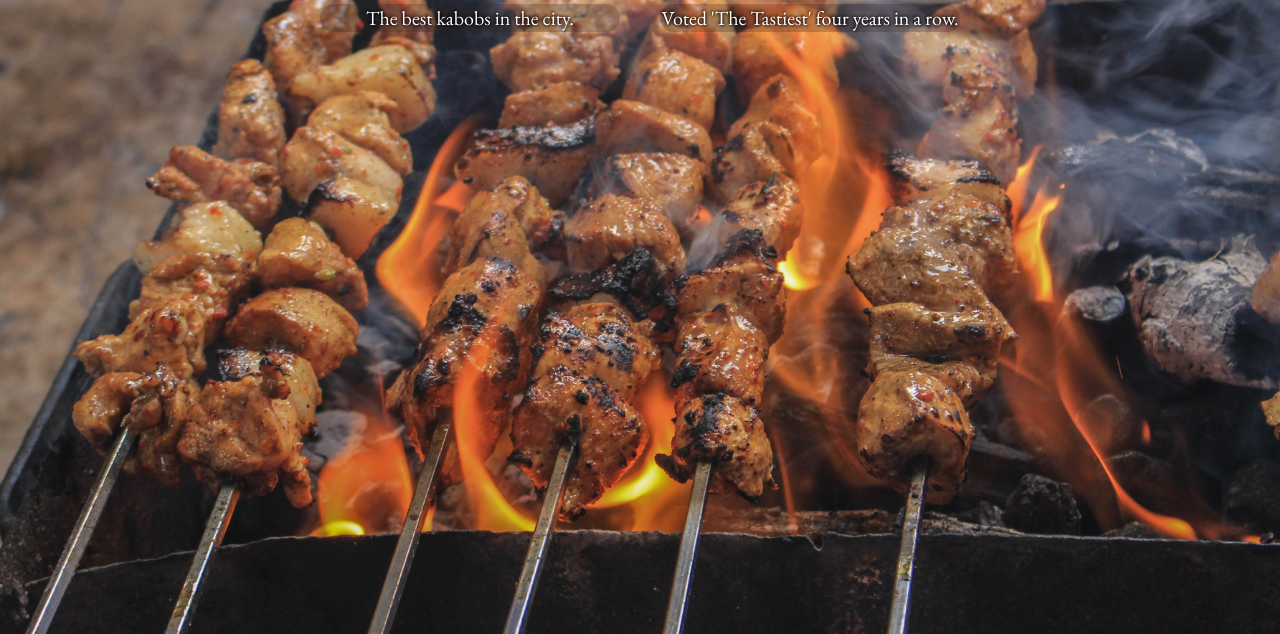
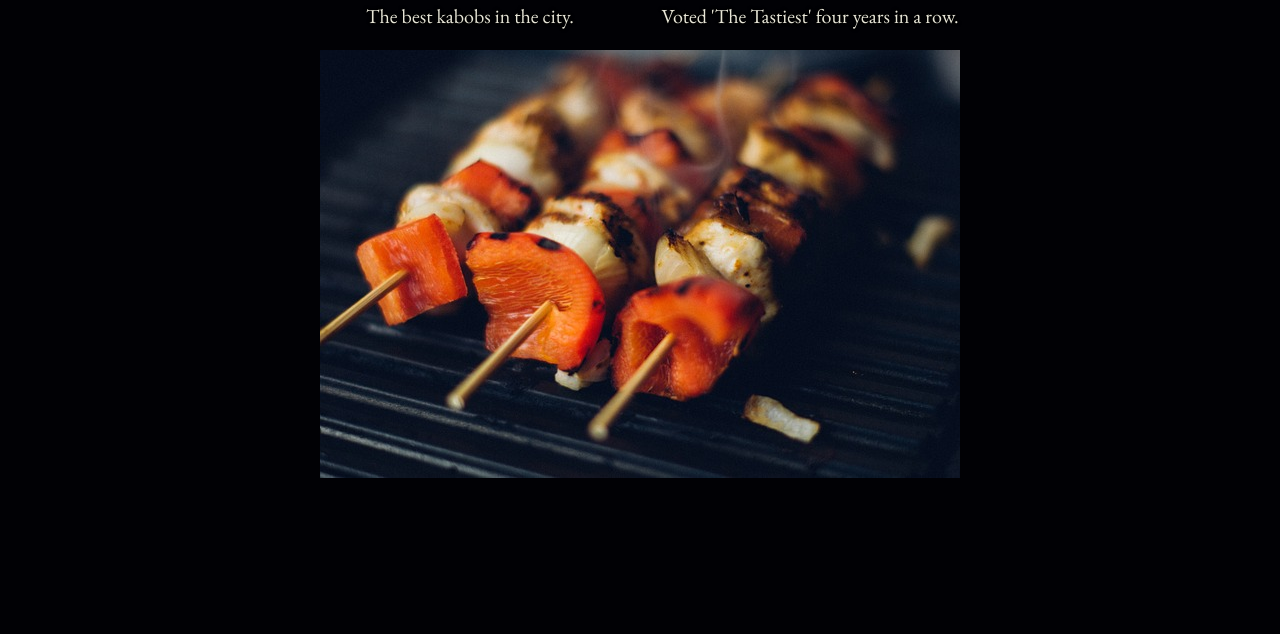
Before and after one commit to mbeckdev/restaurant-page, a website built with webpack: page dist/index.html in a window 1280 px wide. Shown: the part 166-800 px from the top of the page. Built offline with nearby package versions, Linux system fonts and the light colour scheme; a web font is replaced by a local one.

Commit message:
Change picture and colors

```diff
--- a/src/page-home.js
+++ b/src/page-home.js
@@ -1,4 +1,7 @@
 "use strict";
+import Pic from "./kabob_640_428.jpg";
+// import Pic from "./kebab-photo.jpeg";
+// import { createHomeCopy } from "./page-home.js";
 
 function loadHomeTab() {
   const copyContainer = document.getElementById("copy-container");
@@ -24,6 +27,25 @@ function loadHomeTab() {
   pHype2.appendChild(pHype2Text);
   divHype.appendChild(pHype1);
   divHype.appendChild(pHype2);
+
+  const kebabPic = document.createElement("img");
+  // kebabPic.setAttribute("src", "/kabob_640_428.jpg");
+  kebabPic.src = Pic;
+  kebabPic.setAttribute("alt", "Three tasty looking kebabs on a grill");
+  kebabPic.setAttribute("width", 640);
+  kebabPic.setAttribute("height", 428);
+  copyContainer.appendChild(kebabPic);
+
+  // loadPic();
 }
 
+const copyContainer = document.getElementById("copy-container");
+
+// function loadPic() {
+//   const element = document.createElement("div");
+//   const myPic = new Image();
+//   myPic.src = Pic;
+//   element.appendChild(myPic); //attached to body, no div shows though
+// }
+
 export { loadHomeTab };
--- a/src/pageload.js
+++ b/src/pageload.js
@@ -1,4 +1,4 @@
-import Pic from "./kebab-photo.jpeg";
+// import Pic from "./kebab-photo.jpeg";
 // import { createHomeCopy } from "./page-home.js";
 
 function loadPage() {
@@ -6,15 +6,15 @@ function loadPage() {
   console.log("it's working nw!");
 
   const content = document.getElementById("content");
-  createBackgroundImage();
+  // createBackgroundImage();
   createHeader();
 
-  function createBackgroundImage() {
-    const element = document.createElement("div");
-    const myPic = new Image();
-    myPic.src = Pic;
-    element.appendChild(myPic); //attached to body, no div shows though
-  }
+  // function createBackgroundImage() {
+  //   const element = document.createElement("div");
+  //   const myPic = new Image();
+  //   myPic.src = Pic;
+  //   element.appendChild(myPic); //attached to body, no div shows though
+  // }
 
   function createHeader() {
     const headerNode = document.createElement("header");
@@ -46,6 +46,8 @@ function loadPage() {
     ul.appendChild(li3);
     nav.appendChild(ul);
     headerNode.appendChild(nav);
+
+    li1.classList.add("tab-selected");
   }
 
   const copyContainer = document.createElement("div");
--- a/src/styles.css
+++ b/src/styles.css
@@ -1,6 +1,9 @@
 :root {
-  --tab-color-selected: black;
-  --tab-bkcolor-selected: white;
+  /* --tab-color-selected: #d5cfaf; */
+  --tab-color-selected: #e7e5d7;
+  /* --tab-bkcolor-selected: #0a121f; */
+  --tab-bkcolor-selected: #010105;
+  --top-color: #b61d0e;
   --tab-color-unselected: white;
   --tab-bkcolor-unselected: black;
 }
@@ -12,16 +15,18 @@
 }
 
 body {
-  background: url("./kebab-photo.jpeg");
+  /* background: url("./kebab-photo.jpeg"); */
   background-size: cover;
   background-attachment: fixed;
   font-family: "EB Garamond", serif;
-  color: white;
+  color: var(--tab-color-selected);
+  background-color: var(--tab-bkcolor-selected);
   text-shadow: 1px 1px 3px black, -1px -1px 3px black;
 }
 
 header {
-  background-color: hsla(10, 50%, 5%, 0.5);
+  /* background-color: hsla(10, 50%, 5%, 0.5); */
+  background-color: var(--top-color);
   display: flex;
   flex-direction: row;
   align-items: flex-end;
@@ -35,20 +40,23 @@ h1 {
   text-align: center;
   padding: 10px;
   font-family: "Cabin Sketch", cursive;
-  color: white;
-  border: 1px solid green;
+  color: var(--tab-color-selected);
+  /* border: 1px solid green; */
 }
 
 nav ul {
   display: flex;
   flex-direction: row;
-  border: 1px solid red;
+  /* border: 1px solid red; */
 }
 
 li {
-  padding: 0 10px;
+  padding: 10px;
   list-style-type: none;
-  border: 1px solid blue;
+  /* border: 1px solid blue; */
+}
+li:hover {
+  color: blue;
 }
 
 #copy-container {
@@ -76,8 +84,8 @@ li {
   width: 300px;
   display: flex;
   justify-content: center;
-  background-color: hsla(10, 15%, 15%, 0.25);
-  border-radius: 50px;
+  /* background-color: hsla(10, 15%, 15%, 0.25); */
+  /* border-radius: 50px; */
   padding: 1px;
 }
 
```
Also changed, not shown: dist/50325238b30bac538b08.jpg (added), dist/main.js, src/kabob_640_428.jpg (added), src/kebab-photo.jpeg (deleted), 1 other file.
